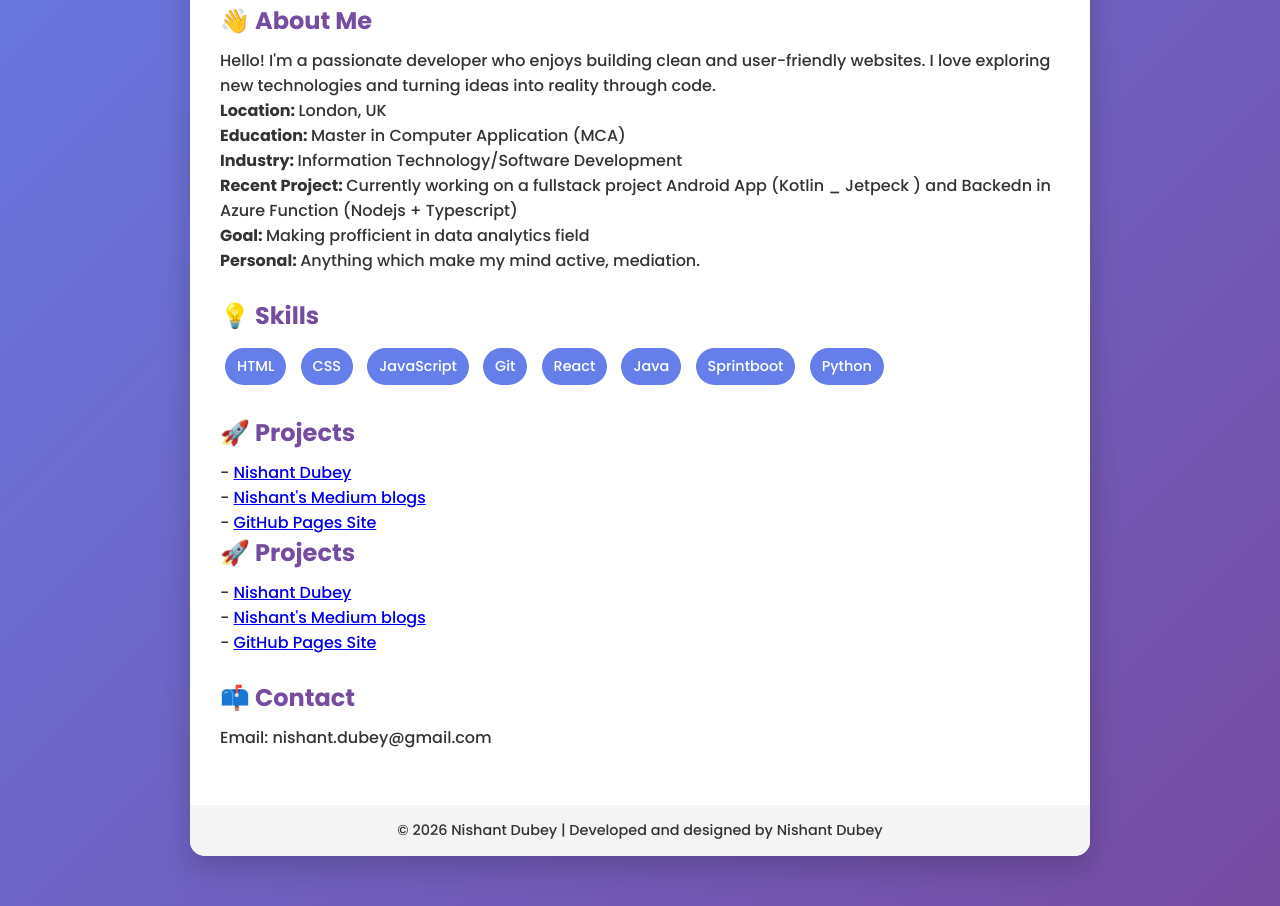
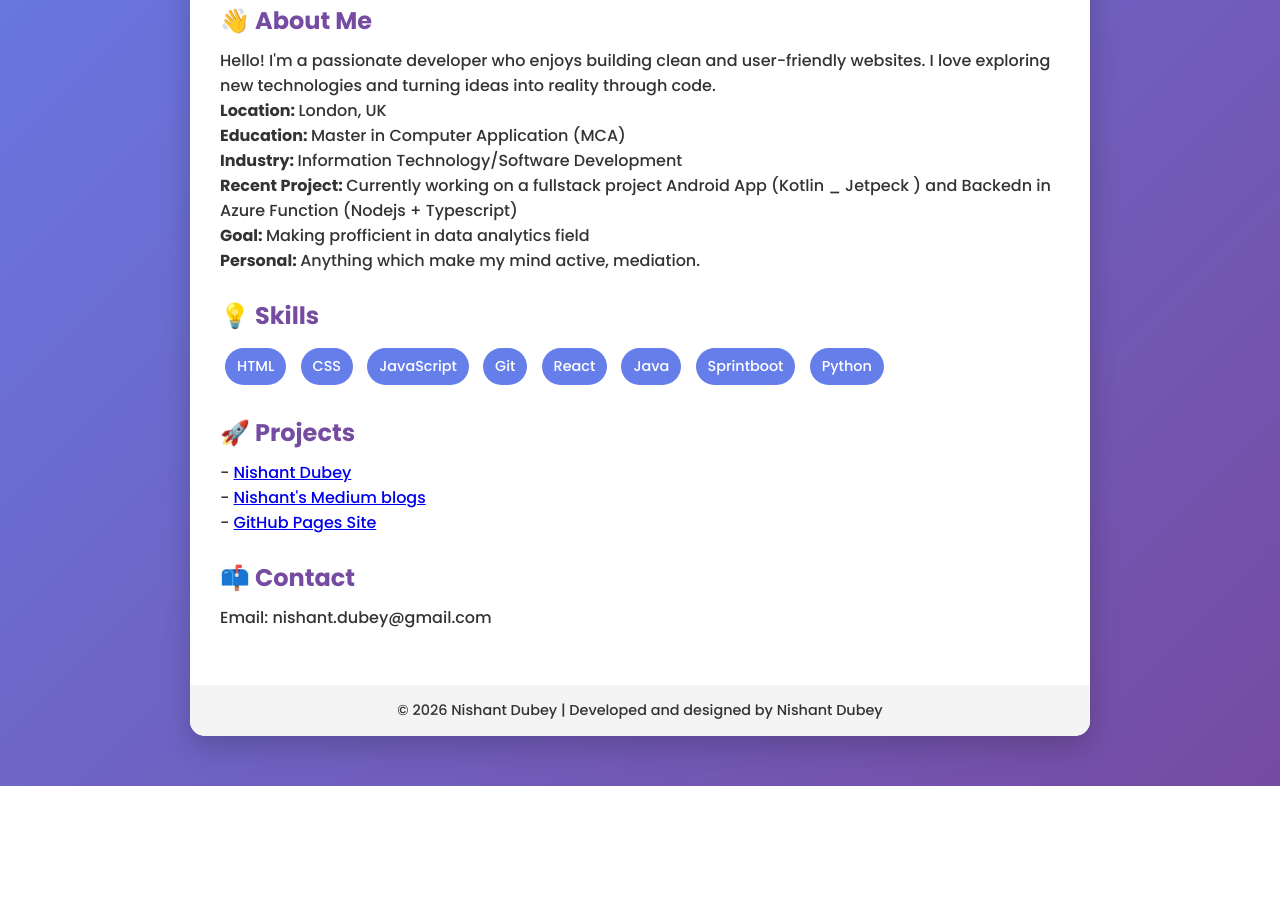
Before and after one commit to nishant1529/nishant_pcda_site, a plain HTML site: page index.html in a window 1280 px wide. Shown: the part 372-1278 px from the top of the page. After the commit the page ends 1158 px from the top, so only its background shows below. Drawn offline with Linux system fonts and the light colour scheme.

Commit message:
Clean up Projects section in index.html
Removed duplicate project links from the Projects section.

```diff
--- a/index.html
+++ b/index.html
@@ -138,12 +138,6 @@
                 - <a href="https://medium.com/@nishant.dubey">Nishant's Medium blogs</a><br>
                 - <a href="https://github.com/nishant1529/nishant_pcda_site/edit/main/index.html">GitHub Pages Site</a>
             </p>
-            <h2>🚀 Projects</h2>
-            <p>
-                - <a href="https://nishantdubey.in">Nishant Dubey</a><br>
-                - <a href="https://medium.com/@nishant.dubey">Nishant's Medium blogs</a><br>
-                - <a href="https://github.com/nishant1529/nishant_pcda_site/edit/main/index.html">GitHub Pages Site</a>
-            </p>
         </div>
 
         <div class="section">
```
